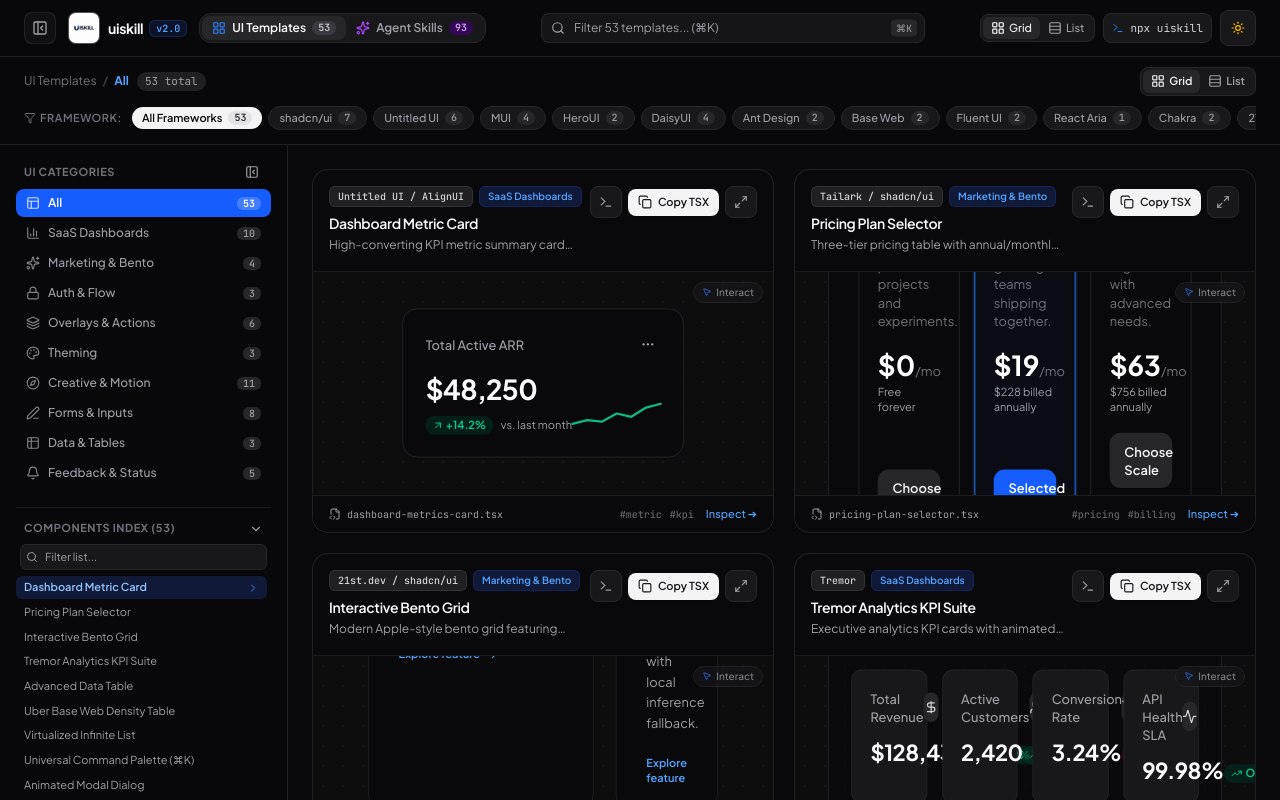
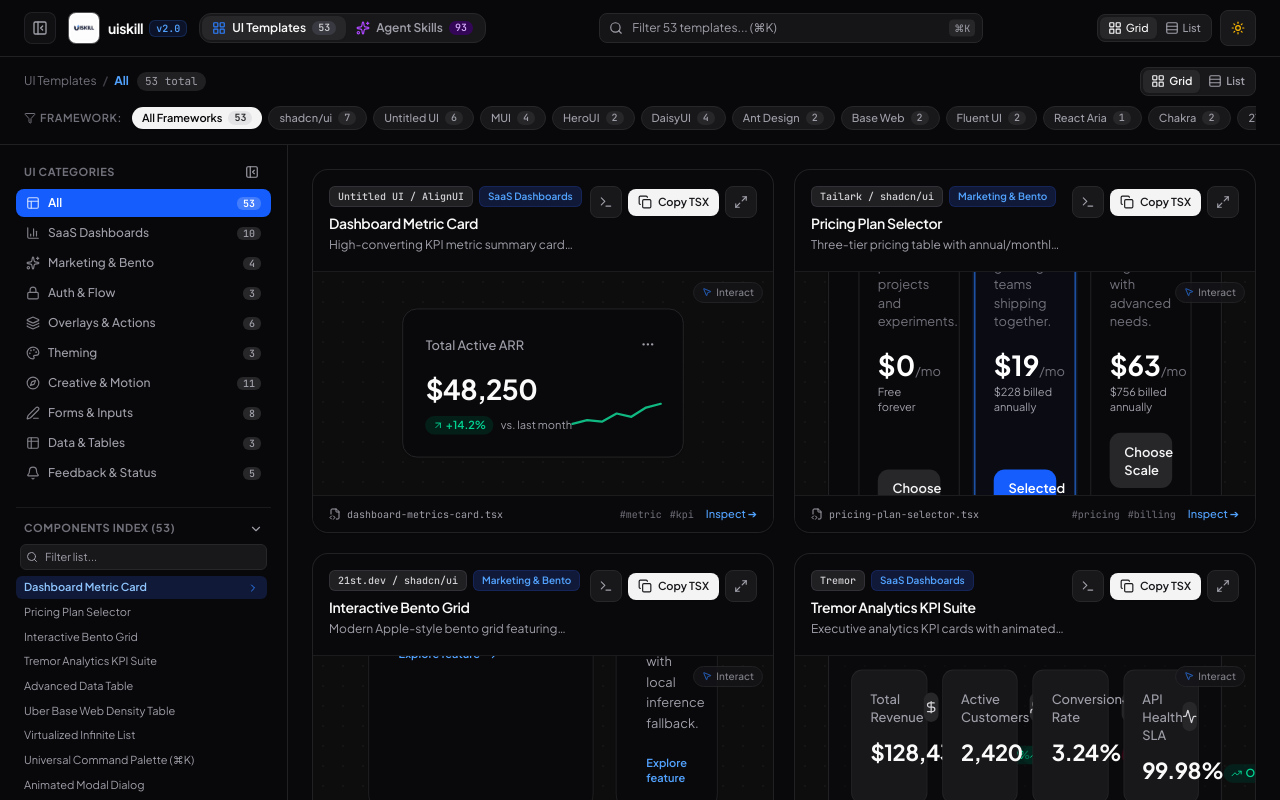
Before and after one commit to isreeharim/uiskill, a React (Vite) app: page / in a window 1280 px wide. Shown: the top 800 px of the page. Built offline with nearby package versions, Linux system fonts and the light colour scheme.

Commit message:
chore: remove npx uiskill CLI button from header

```diff
--- a/src/App.tsx
+++ b/src/App.tsx
@@ -235,7 +235,6 @@
         toggleTheme={toggleTheme}
         viewMode={viewMode}
         setViewMode={handleSetViewMode}
-        onTriggerToast={triggerToast}
         onToggleMobileSidebar={() => setIsMobileSidebarOpen(true)}
         isSidebarCollapsed={isSidebarCollapsed}
         onToggleSidebarCollapse={handleToggleSidebarCollapse}
--- a/src/components/Header.tsx
+++ b/src/components/Header.tsx
@@ -1,11 +1,8 @@
-import { useState } from "react"
 import {
   Search,
   Sparkles,
   Moon,
   Sun,
-  Terminal,
-  Check,
   LayoutGrid,
   Rows3,
   Menu,
@@ -33,7 +30,6 @@
   toggleTheme: () => void
   viewMode: "grid" | "list"
   setViewMode: (m: "grid" | "list") => void
-  onTriggerToast: (msg: string, sub?: string) => void
   onToggleMobileSidebar?: () => void
   isSidebarCollapsed?: boolean
   onToggleSidebarCollapse?: () => void
@@ -50,24 +46,10 @@
   toggleTheme,
   viewMode,
   setViewMode,
-  onTriggerToast,
   onToggleMobileSidebar,
   isSidebarCollapsed = false,
   onToggleSidebarCollapse,
 }: HeaderProps) {
-  const [copiedCli, setCopiedCli] = useState(false)
-
-  const handleCopyCli = async () => {
-    try {
-      await navigator.clipboard.writeText("npx uiskill")
-      setCopiedCli(true)
-      onTriggerToast("Copied CLI command!", "Run `npx uiskill` in your terminal to launch the interactive studio")
-      setTimeout(() => setCopiedCli(false), 2000)
-    } catch {
-      onTriggerToast("Could not copy command", "Copy `npx uiskill` manually")
-    }
-  }
-
   return (
     <header className="sticky top-0 z-40 w-full border-b border-zinc-200/80 bg-white/95 backdrop-blur-md dark:border-zinc-800/80 dark:bg-zinc-950/95 transition-colors">
       <div className="mx-auto flex min-h-14 max-w-7xl items-center justify-between gap-2 px-3 sm:px-6">
@@ -133,10 +115,6 @@
             </button>
           </div>
 
-          <button onClick={handleCopyCli} title="Copy CLI command: npx uiskill" className="hidden xl:inline-flex items-center gap-1.5 rounded-lg border border-zinc-200 bg-zinc-50 px-2 py-1.5 font-mono text-[11px] text-zinc-700 hover:bg-zinc-100 dark:border-zinc-800 dark:bg-zinc-900 dark:text-zinc-300 dark:hover:bg-zinc-800 transition">
-            <Terminal className="h-3 w-3 text-blue-500" /><span>npx uiskill</span>{copiedCli && <Check className="h-3 w-3 text-emerald-500" />}
-          </button>
-
           <button onClick={toggleTheme} aria-label="Toggle dark/light theme" title={isDark ? "Switch to light mode" : "Switch to dark mode"} className="flex h-9 w-9 items-center justify-center rounded-lg border border-zinc-200 bg-white text-zinc-600 hover:bg-zinc-100 hover:text-zinc-900 dark:border-zinc-800 dark:bg-zinc-900 dark:text-zinc-400 dark:hover:bg-zinc-800 dark:hover:text-zinc-100 transition">
             {isDark ? <Sun className="h-3.5 w-3.5 text-amber-400" /> : <Moon className="h-3.5 w-3.5" />}
           </button>
```
